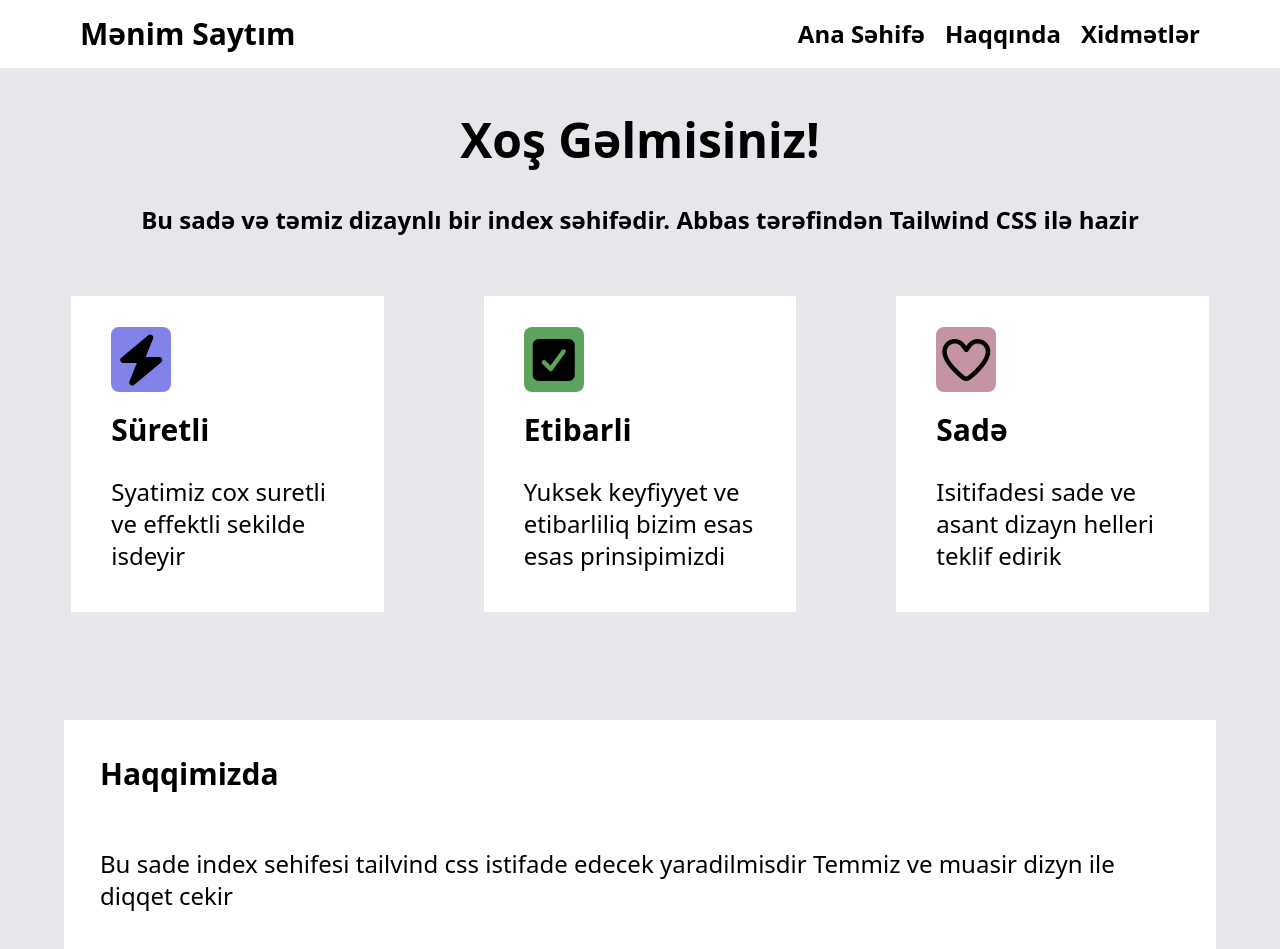
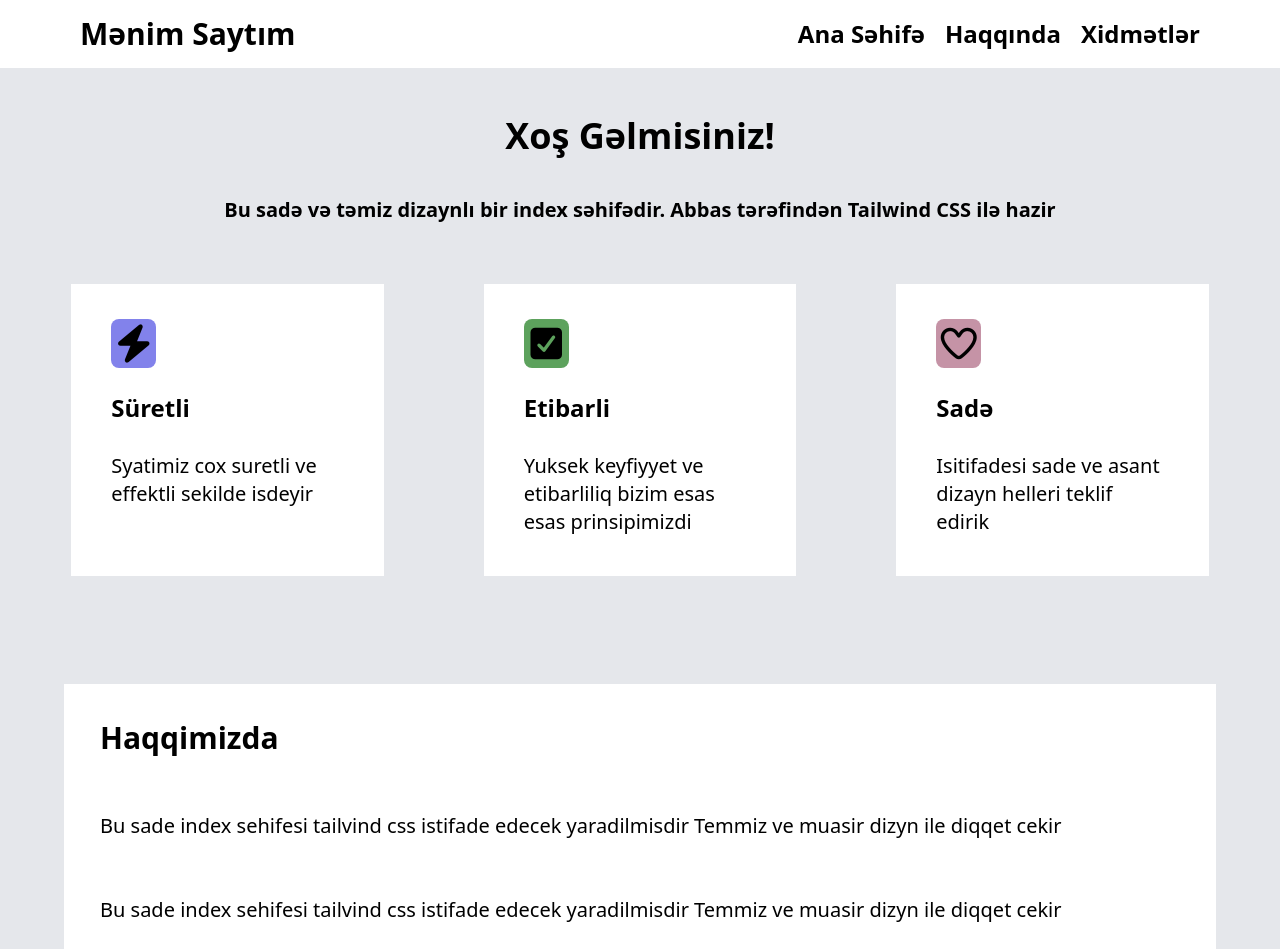
Before and after one commit to Abbas-webdev/tailwind_cite, a website: page index.html in a window 1280 px wide. Shown: the top 949 px of the page. Drawn offline with Linux system fonts and the light colour scheme.

Commit message:
Layihə yeniləndi

```diff
--- a/index.html
+++ b/index.html
@@ -25,39 +25,39 @@
 
     <main class=" bg-gray-200 flex flex-col items-center">
         <section class="w-[100%] flex flex-col items-center justify-center  p-2">
-            <h1 class="text-5xl font-semibold mt-10 max-md:text-[25px]">Xoş Gəlmisiniz!</h1>
-            <p class="text-2xl font-semibold mt-10 max-md:text-[18px] max-md:text-center">Bu sadə və təmiz dizaynlı bir index səhifədir. Abbas tərəfindən
+            <h1 class="text-4xl font-semibold mt-10 max-md:text-[25px]">Xoş Gəlmisiniz!</h1>
+            <p class="text-xl font-semibold mt-10 max-md:text-[18px] max-md:text-center">Bu sadə və təmiz dizaynlı bir index səhifədir. Abbas tərəfindən
                 Tailwind CSS ilə hazir</p>
             <div class="flex justify-around  w-[90%] gap-[100px] mt-[60px] max-lg:flex-col">
                 <div class="w-[33%] p-10 bg-white max-lg:w-full">
-                    <a class=" rounded-lg text-5xl mb-5 bg-[#8282eb] max-md:text-3xl"><i class="fa-solid fa-bolt"></i></a>
-                    <h3 class="mt-7 mb-7 font-bold text-3xl max-md:text-xl">Süretli</h3>
-                    <p class="text-2xl max-md:text-[20px]">Syatimiz cox suretli ve effektli sekilde isdeyir </p>
+                    <a class=" rounded-lg text-4xl mb-5 bg-[#8282eb] max-md:text-3xl"><i class="fa-solid fa-bolt"></i></a>
+                    <h3 class="mt-7 mb-7 font-bold text-2xl max-md:text-xl">Süretli</h3>
+                    <p class="text-xl max-md:text-[20px]">Syatimiz cox suretli ve effektli sekilde isdeyir </p>
                 </div>
                 <div class="w-[33%] p-10 bg-white max-lg:w-full">
-                    <a class=" rounded-lg text-5xl mb-5 bg-[#5da25d] max-md:text-3xl"><i class="fa-solid fa-square-check"></i></a>
-                    <h3 class="mt-7 mb-7 font-bold text-3xl max-md:text-2xl">Etibarli</h3>
-                    <p class="text-2xl max-md:text-[20px]">Yuksek keyfiyyet ve etibarliliq bizim esas esas prinsipimizdi </p>
+                    <a class=" rounded-lg text-4xl mb-5 bg-[#5da25d] max-md:text-3xl"><i class="fa-solid fa-square-check"></i></a>
+                    <h3 class="mt-7 mb-7 font-bold text-2xl max-md:text-2xl">Etibarli</h3>
+                    <p class="text-xl max-md:text-[20px]">Yuksek keyfiyyet ve etibarliliq bizim esas esas prinsipimizdi </p>
                 </div>
                 <div class="w-[33%] p-10 bg-white max-lg:w-full">
-                    <a class=" rounded-lg text-5xl mb-5 bg-[#c593a6] max-md:text-3xl"><i class="fa-regular fa-heart"></i></a>
-                    <h3 class="mt-7 mb-7 font-bold text-3xl max-md:text-xl">Sadə</h3>
-                    <p class="text-2xl max-md:text-[20px]">Isitifadesi sade ve asant dizayn helleri teklif edirik </p>
+                    <a class=" rounded-lg text-4xl mb-5 bg-[#c593a6] max-md:text-3xl"><i class="fa-regular fa-heart"></i></a>
+                    <h3 class="mt-7 mb-7 font-bold text-2xl max-md:text-xl">Sadə</h3>
+                    <p class="text-xl max-md:text-[20px]">Isitifadesi sade ve asant dizayn helleri teklif edirik </p>
                 </div>
             </div>
         </section>
 
         <section class="w-[90%] bg-white flex flex-col mt-[100px] p-9 mb-[150px]">
             <h2 class="text-3xl font-bold mb-7 max-md:text-[20px]">Haqqimizda</h2>
-            <p class="mt-7 mb-7  text-2xl max-md:text-[15px]">Bu sade index sehifesi tailvind css istifade edecek yaradilmisdir Temmiz ve muasir dizyn ile diqqet cekir
+            <p class="mt-7 mb-7  text-xl max-md:text-[15px]">Bu sade index sehifesi tailvind css istifade edecek yaradilmisdir Temmiz ve muasir dizyn ile diqqet cekir
             </p>
-            <p class="mt-7 mb-7  text-2xl max-md:text-[15px]">Bu sade index sehifesi tailvind css istifade edecek yaradilmisdir Temmiz ve muasir dizyn ile diqqet cekir
+            <p class="mt-7 mb-7  text-xl max-md:text-[15px]">Bu sade index sehifesi tailvind css istifade edecek yaradilmisdir Temmiz ve muasir dizyn ile diqqet cekir
             </p>
-            <button class="text-white p-9 text-2xl w-[300px] flex items-center justify-center bg-[#0000ff] rounded-lg max-md:w-[200px] max-md:text-[14px] max-md:p-3"  >Daha Cox Oyren</button>
+            <button class="text-white p-3 text-xl w-[200px] flex items-center justify-center bg-[#0000ff] rounded-lg max-md:w-[200px] max-md:text-[14px] max-md:p-3"  >Daha Cox Oyren</button>
         </section>
     </main>
     <footer class="bg-[#020244] text-white text-center p-[79px]">
-        <h3 class="text-3xl font-bold max-md:text-xl">&copy; Mənim Saytım Bütün hüquqlar qorunur</h3>
+        <h3 class="text-xl font-bold max-md:text-xl">&copy; Mənim Saytım Bütün hüquqlar qorunur</h3>
     </footer>
 </body>
 
```
Also changed, not shown: src/output.css.
